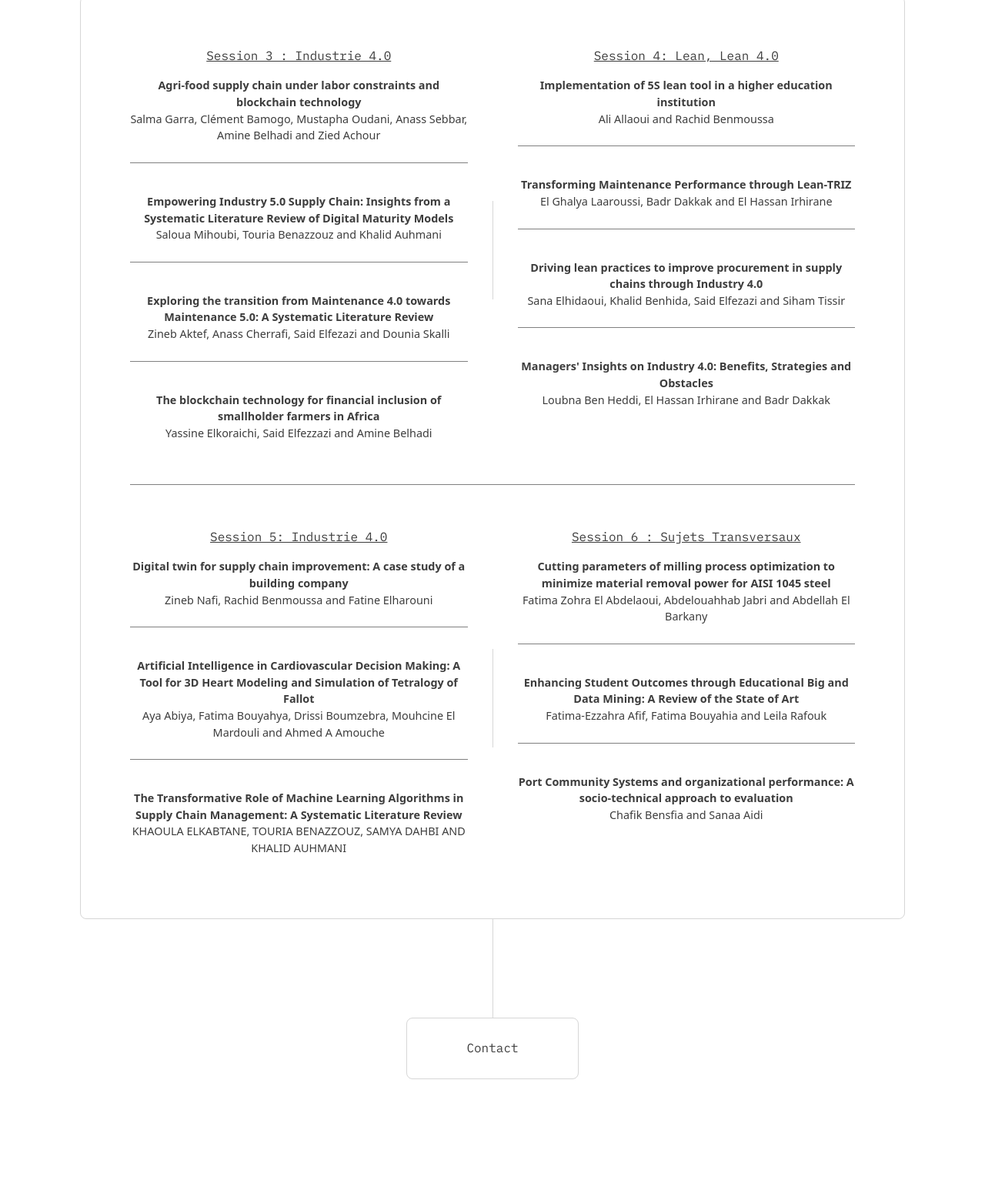
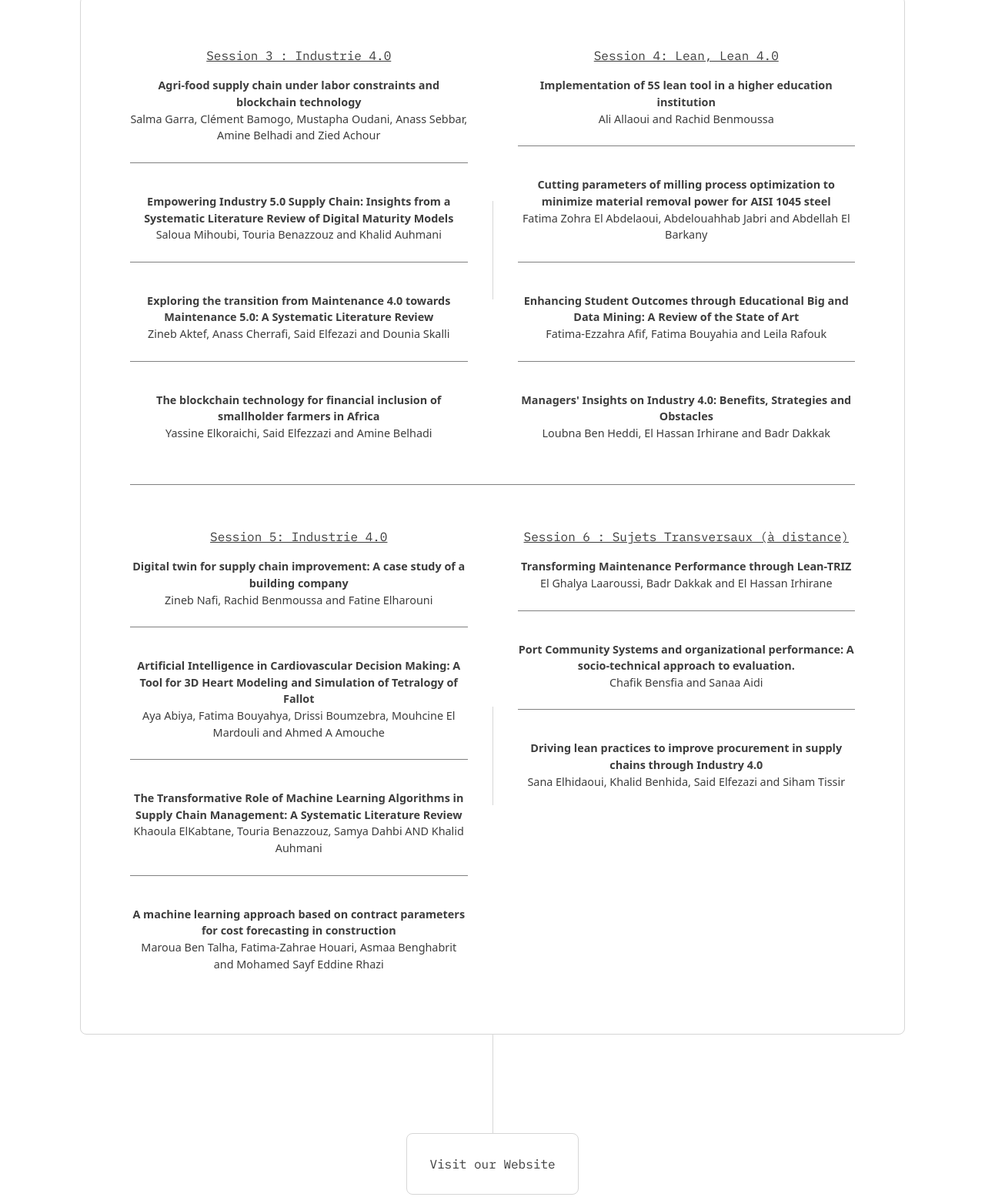
Before and after one commit to oussama663/SIL24, a plain HTML site: page index.html in a window 1280 px wide. Shown: the part 1550-3105 px from the top of the page at 77% size. Before the commit the page ends 3016 px from the top, so only its background shows below. Drawn offline with Linux system fonts and the light colour scheme.

Commit message:
Update index.html

```diff
--- a/index.html
+++ b/index.html
@@ -143,13 +143,13 @@
                                             </a>
                                                 <hr id="divider06" class="style2">
                                             <a href="pdf/Session 4/SIL24_paper 4-2.pdf" target="_blank">
-                                                <p class="head">Transforming Maintenance Performance through Lean-TRIZ</p>
-                                                <p class="names">El Ghalya Laaroussi, Badr Dakkak and El Hassan Irhirane</p>
+                                                <p class="head">Cutting parameters of milling process optimization to minimize material removal power for AISI 1045 steel</p>
+                                                <p class="names">Fatima Zohra El Abdelaoui, Abdelouahhab Jabri and Abdellah El Barkany</p>
                                             </a>
                                                 <hr id="divider06" class="style2">
                                             <a href="pdf/Session 4/SIL24_paper 4-3.pdf" target="_blank">
-                                                <p class="head">Driving lean practices to improve procurement in supply chains through Industry 4.0</p>
-                                                <p class="names">Sana Elhidaoui, Khalid Benhida, Said Elfezazi and Siham Tissir</p>
+                                                <p class="head">Enhancing Student Outcomes through Educational Big and Data Mining: A Review of the State of Art</p>
+                                                <p class="names">Fatima-Ezzahra Afif, Fatima Bouyahia and Leila Rafouk</p>
                                             </a>
                                                 <hr id="divider06" class="style2">
                                             <a href="pdf/Session 4/SIL24_paper 4-4.pdf" target="_blank">
@@ -176,29 +176,32 @@
                                             <a href="pdf/Session 5/SIL24_paper 5-3.pdf" target="_blank">
                                                 <p class="head">The Transformative Role of Machine Learning Algorithms in Supply Chain
                                                 Management: A Systematic Literature Review</p>
-                                                <p class="names">KHAOULA ELKABTANE, TOURIA BENAZZOUZ, SAMYA DAHBI AND KHALID AUHMANI</p>
+                                                <p class="names">Khaoula ElKabtane, Touria Benazzouz, Samya Dahbi AND Khalid Auhmani</p>
+                                            </a>
+                                         <hr id="divider06" class="style2">
+                                            <a href="pdf/Session 5/SIL24_paper 5-4.pdf" target="_blank">
+                                                <p class="head">A machine learning approach based on contract parameters for cost forecasting in construction</p>
+                                                <p class="names">Maroua Ben Talha, Fatima-Zahrae Houari, Asmaa Benghabrit and Mohamed Sayf Eddine Rhazi</p>
                                             </a>
                                         </li>
                                         <hr id="divider09" class="style1" style="width:auto!important">
                                         <li>
                                             <div class="caption">
-                                                <span>Session 6 : Sujets Transversaux</span>
+                                                <span>Session 6 : Sujets Transversaux (à distance)</span>
                                             </div>
                                             <a href="pdf/Session 6/SIL24_paper 6-1.pdf" target="_blank">
-                                                <p class="head">Cutting parameters of milling process optimization to minimize material
-                                                removal power for AISI 1045 steel</p>
-                                                <p class="names">Fatima Zohra El Abdelaoui, Abdelouahhab Jabri and Abdellah El Barkany</p>
+                                                <p class="head">Transforming Maintenance Performance through Lean-TRIZ</p>
+                                                <p class="names">El Ghalya Laaroussi, Badr Dakkak and El Hassan Irhirane</p>
                                             </a>
                                                 <hr id="divider06" class="style2">
                                             <a href="pdf/Session 6/SIL24_paper 6-2.pdf" target="_blank">
-                                                <p class="head">Enhancing Student Outcomes through Educational Big and Data Mining: A
-                                                Review of the State of Art</p>
-                                                <p class="names">Fatima-Ezzahra Afif, Fatima Bouyahia and Leila Rafouk</p>
+                                                <p class="head">Port Community Systems and organizational performance: A socio-technical approach to evaluation.</p>
+                                                <p class="names">Chafik Bensfia and Sanaa Aidi</p>
                                             </a>
                                                 <hr id="divider06" class="style2">
                                             <a href="pdf/Session 6/SIL24_paper 6-3.pdf" target="_blank">
-                                                <p class="head">Port Community Systems and organizational performance: A socio-technical approach to evaluation</p>
-                                                <p class="names">Chafik Bensfia and Sanaa Aidi</p>
+                                                <p class="head">Driving lean practices to improve procurement in supply chains through Industry 4.0</p>
+                                                <p class="names">Sana Elhidaoui, Khalid Benhida, Said Elfezazi and Siham Tissir</p>
                                             </a>
                                         </li>
                                     </ul>
@@ -238,7 +241,7 @@
                 -->
                 <hr id="divider10" class="style1">
                 <ul id="buttons03" class="style1 buttons">
-                    <li><a href="mailto:user@domain.ext" class="button n01">Contact</a></li>
+                    <li><a href="https://sil24conference.com/" class="button n01">Visit our Website</a></li>
                 </ul>
                <!-- <div id="container03" class="style2 container default">
                     <div class="wrapper">
```
